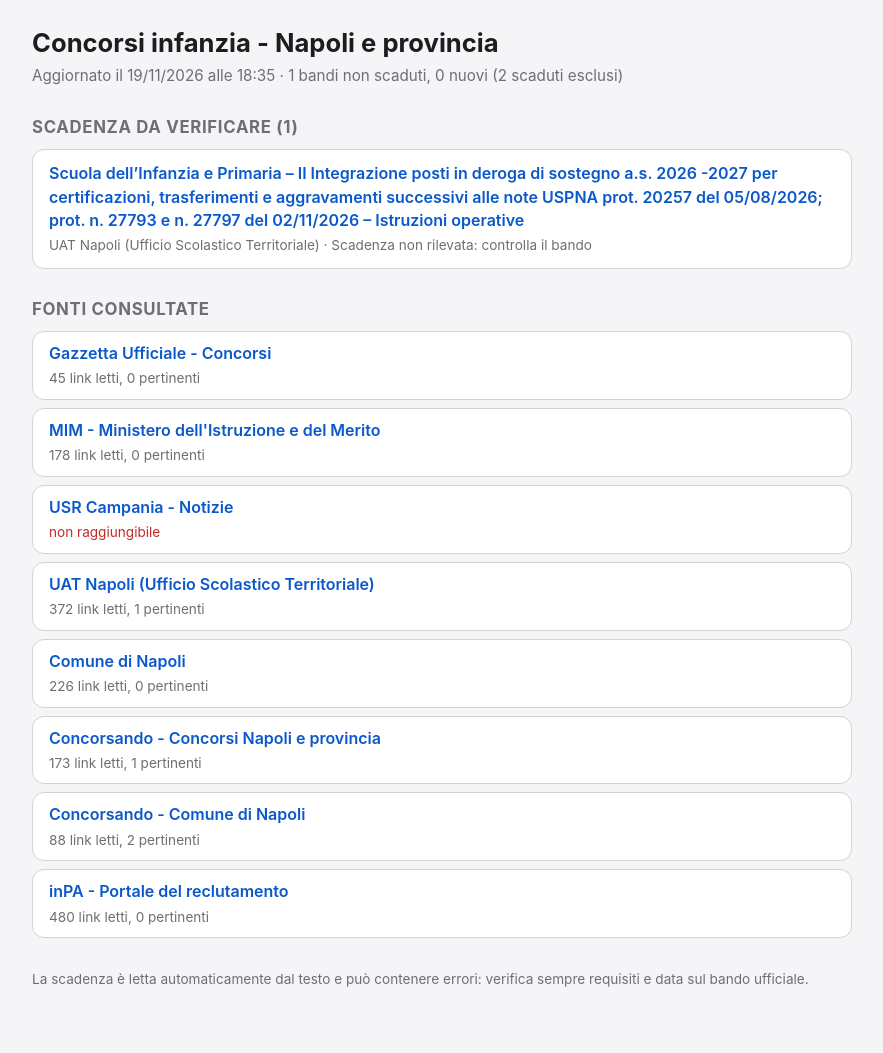
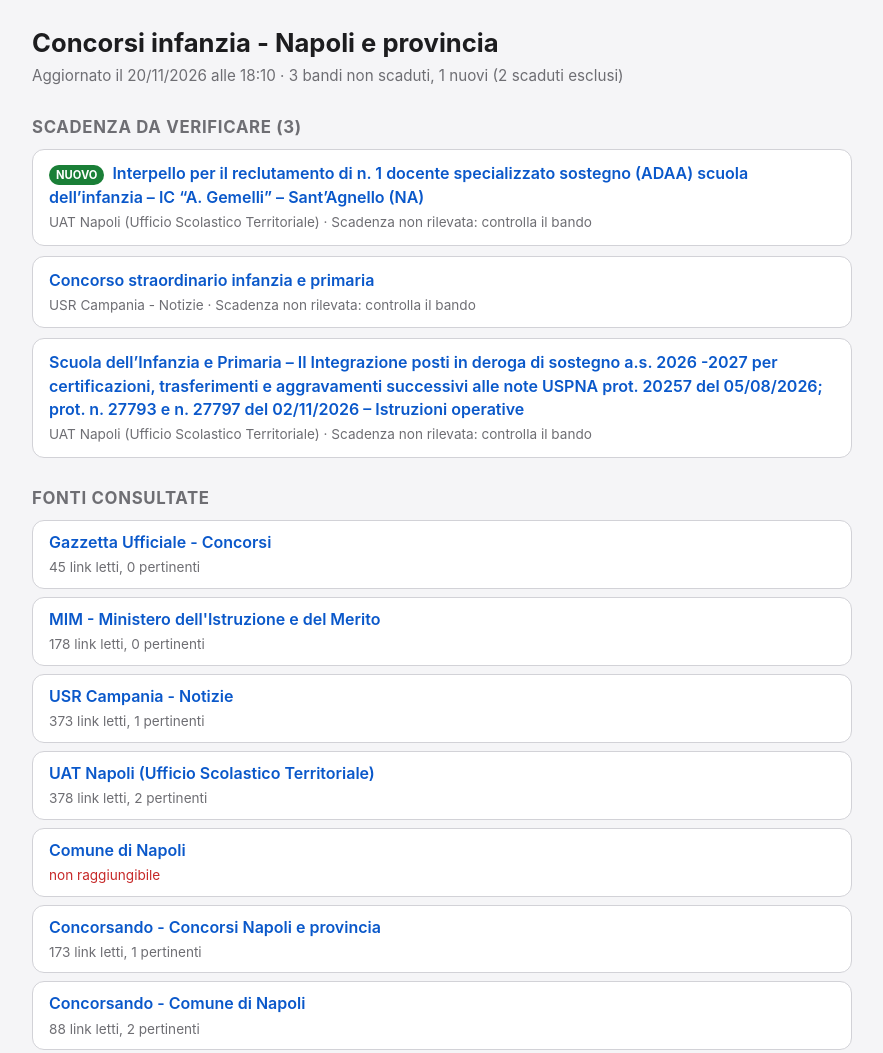
Before and after one commit to Luc-cos/concorsi-infanzia, a plain HTML site: page docs/index.html in a window 1280 px wide. Shown: the top 1053 px of the page, without its empty margins (198-1081 px from the left). Drawn offline with Linux system fonts and the light colour scheme.

Commit message:
Aggiornamento concorsi

```diff
--- a/dati/visti.json
+++ b/dati/visti.json
@@ -1 +1 @@
-["https://www.concorsando.it/blog/concorsi/110-posti-tra-assistente-sociale-funzionario-psicologo-ed-educatore-professionale-presso-comune-di-napoli/", "https://www.concorsando.it/blog/concorso-comune-napoli-laureati-nei-servizi-sociali-2026/", "https://www.concorsando.it/blog/incarichi-mad-comune-di-napoli-infanzia-e-primaria-2025/", "https://www.inpa.gov.it/bandi-e-avvisi/dettaglio-bando-avviso/?concorso_id=bcbbbc6540704e50aab1703220461ad4", "https://www.mim.gov.it/web/miur-usr-campania/notizie?p_p_id=1_WAR_miurmulticategoriesnavigator100SNAPSHOT&p_p_lifecycle=1&p_p_state=normal&p_p_mode=view&p_r_p_categoryIds=7824669%2C7905906", "https://www.mim.gov.it/web/miur-usr-campania/notizie?p_p_id=1_WAR_miurmulticategoriesnavigator100SNAPSHOT&p_p_lifecycle=1&p_p_state=normal&p_p_mode=view&p_r_p_categoryIds=7824712%2C7905906", "https://www.uat-napoli.it/scuola-dellinfanzia-e-primaria-ii-integrazione-posti-in-deroga-di-sostegno-a-s-2026-2027-per-certificazioni-trasferimenti-e-aggravamenti-successivi-alle-note-uspna-prot-20257-de/", "https://www.uat-napoli.it/scuola-dellinfanzia-integrazione-dei-posti-in-deroga-di-sostegno-a-s-2026-2027/"]
+["https://www.concorsando.it/blog/concorsi/110-posti-tra-assistente-sociale-funzionario-psicologo-ed-educatore-professionale-presso-comune-di-napoli/", "https://www.concorsando.it/blog/concorso-comune-napoli-laureati-nei-servizi-sociali-2026/", "https://www.concorsando.it/blog/incarichi-mad-comune-di-napoli-infanzia-e-primaria-2025/", "https://www.inpa.gov.it/bandi-e-avvisi/dettaglio-bando-avviso/?concorso_id=bcbbbc6540704e50aab1703220461ad4", "https://www.mim.gov.it/web/miur-usr-campania/notizie?p_p_id=1_WAR_miurmulticategoriesnavigator100SNAPSHOT&p_p_lifecycle=1&p_p_state=normal&p_p_mode=view&p_r_p_categoryIds=7824669%2C7905906", "https://www.mim.gov.it/web/miur-usr-campania/notizie?p_p_id=1_WAR_miurmulticategoriesnavigator100SNAPSHOT&p_p_lifecycle=1&p_p_state=normal&p_p_mode=view&p_r_p_categoryIds=7824712%2C7905906", "https://www.uat-napoli.it/interpello-per-il-reclutamento-di-n-1-docente-specializzato-sostegno-adaa-scuola-dellinfanzia-ic-a-gemelli-santagnello-na/", "https://www.uat-napoli.it/scuola-dellinfanzia-e-primaria-ii-integrazione-posti-in-deroga-di-sostegno-a-s-2026-2027-per-certificazioni-trasferimenti-e-aggravamenti-successivi-alle-note-uspna-prot-20257-de/", "https://www.uat-napoli.it/scuola-dellinfanzia-integrazione-dei-posti-in-deroga-di-sostegno-a-s-2026-2027/"]
--- a/docs/index.html
+++ b/docs/index.html
@@ -42,18 +42,20 @@ ul.fonti a:hover { text-decoration:underline; }
 <body>
 <main>
 <h1>Concorsi infanzia - Napoli e provincia</h1>
-<p class="sotto">Aggiornato il 19/11/2026 alle 18:35 &middot; 1 bandi non scaduti, 0 nuovi (2 scaduti esclusi)</p>
-<h2>Scadenza da verificare (1)</h2>
+<p class="sotto">Aggiornato il 20/11/2026 alle 18:10 &middot; 3 bandi non scaduti, 1 nuovi (2 scaduti esclusi)</p>
+<h2>Scadenza da verificare (3)</h2>
+<div class="card"><span class="nuovo">NUOVO</span><a href="https://www.uat-napoli.it/interpello-per-il-reclutamento-di-n-1-docente-specializzato-sostegno-adaa-scuola-dellinfanzia-ic-a-gemelli-santagnello-na/" target="_blank" rel="noopener noreferrer">Interpello per il reclutamento di n. 1 docente specializzato sostegno (ADAA) scuola  dell’infanzia – IC “A. Gemelli” – Sant’Agnello (NA)</a><div class="meta">UAT Napoli (Ufficio Scolastico Territoriale) &middot; Scadenza non rilevata: controlla il bando</div></div>
+<div class="card"><a href="https://www.mim.gov.it/web/miur-usr-campania/notizie?p_p_id=1_WAR_miurmulticategoriesnavigator100SNAPSHOT&amp;p_p_lifecycle=1&amp;p_p_state=normal&amp;p_p_mode=view&amp;p_r_p_categoryIds=7824712%2C7905906" target="_blank" rel="noopener noreferrer">Concorso straordinario infanzia e primaria</a><div class="meta">USR Campania - Notizie &middot; Scadenza non rilevata: controlla il bando</div></div>
 <div class="card"><a href="https://www.uat-napoli.it/scuola-dellinfanzia-e-primaria-ii-integrazione-posti-in-deroga-di-sostegno-a-s-2026-2027-per-certificazioni-trasferimenti-e-aggravamenti-successivi-alle-note-uspna-prot-20257-de/" target="_blank" rel="noopener noreferrer">Scuola dell’Infanzia e Primaria – II Integrazione posti in deroga di sostegno a.s. 2026 -2027 per certificazioni, trasferimenti e aggravamenti successivi alle note USPNA prot. 20257 del 05/08/2026; prot. n. 27793 e n. 27797 del 02/11/2026 – Istruzioni operative</a><div class="meta">UAT Napoli (Ufficio Scolastico Territoriale) &middot; Scadenza non rilevata: controlla il bando</div></div>
 <h2>Fonti consultate</h2>
 <ul class="fonti"><li><a href="https://www.gazzettaufficiale.it/30giorni/concorsi" target="_blank" rel="noopener noreferrer">Gazzetta Ufficiale - Concorsi</a><div class="meta">45 link letti, 0 pertinenti</div></li>
 <li><a href="https://www.mim.gov.it/" target="_blank" rel="noopener noreferrer">MIM - Ministero dell&#x27;Istruzione e del Merito</a><div class="meta">178 link letti, 0 pertinenti</div></li>
-<li><a href="https://www.mim.gov.it/web/miur-usr-campania/notizie?p_p_id=1_WAR_miurmulticategoriesnavigator100SNAPSHOT&amp;p_p_lifecycle=1&amp;p_p_state=normal&amp;p_p_mode=view&amp;p_r_p_categoryIds=7905906" target="_blank" rel="noopener noreferrer">USR Campania - Notizie</a><div class="meta"><span class="errore">non raggiungibile</span></div></li>
-<li><a href="https://www.uat-napoli.it/" target="_blank" rel="noopener noreferrer">UAT Napoli (Ufficio Scolastico Territoriale)</a><div class="meta">372 link letti, 1 pertinenti</div></li>
-<li><a href="https://www.comune.napoli.it/" target="_blank" rel="noopener noreferrer">Comune di Napoli</a><div class="meta">226 link letti, 0 pertinenti</div></li>
+<li><a href="https://www.mim.gov.it/web/miur-usr-campania/notizie?p_p_id=1_WAR_miurmulticategoriesnavigator100SNAPSHOT&amp;p_p_lifecycle=1&amp;p_p_state=normal&amp;p_p_mode=view&amp;p_r_p_categoryIds=7905906" target="_blank" rel="noopener noreferrer">USR Campania - Notizie</a><div class="meta">373 link letti, 1 pertinenti</div></li>
+<li><a href="https://www.uat-napoli.it/" target="_blank" rel="noopener noreferrer">UAT Napoli (Ufficio Scolastico Territoriale)</a><div class="meta">378 link letti, 2 pertinenti</div></li>
+<li><a href="https://www.comune.napoli.it/" target="_blank" rel="noopener noreferrer">Comune di Napoli</a><div class="meta"><span class="errore">non raggiungibile</span></div></li>
 <li><a href="https://www.concorsando.it/blog/concorso-comune-di-napoli" target="_blank" rel="noopener noreferrer">Concorsando - Concorsi Napoli e provincia</a><div class="meta">173 link letti, 1 pertinenti</div></li>
 <li><a href="https://www.concorsando.it/blog/concorsi-pubblici-online/concorsi-suddivisi-per-regione/campania/napoli/comune-di-napoli/" target="_blank" rel="noopener noreferrer">Concorsando - Comune di Napoli</a><div class="meta">88 link letti, 2 pertinenti</div></li>
-<li><a href="https://www.inpa.gov.it/" target="_blank" rel="noopener noreferrer">inPA - Portale del reclutamento</a><div class="meta">480 link letti, 0 pertinenti</div></li></ul>
+<li><a href="https://www.inpa.gov.it/" target="_blank" rel="noopener noreferrer">inPA - Portale del reclutamento</a><div class="meta">481 link letti, 0 pertinenti</div></li></ul>
 <p class="nota">La scadenza è letta automaticamente dal testo e può contenere errori: verifica sempre requisiti e data sul bando ufficiale.</p>
 </main>
 </body>
```
